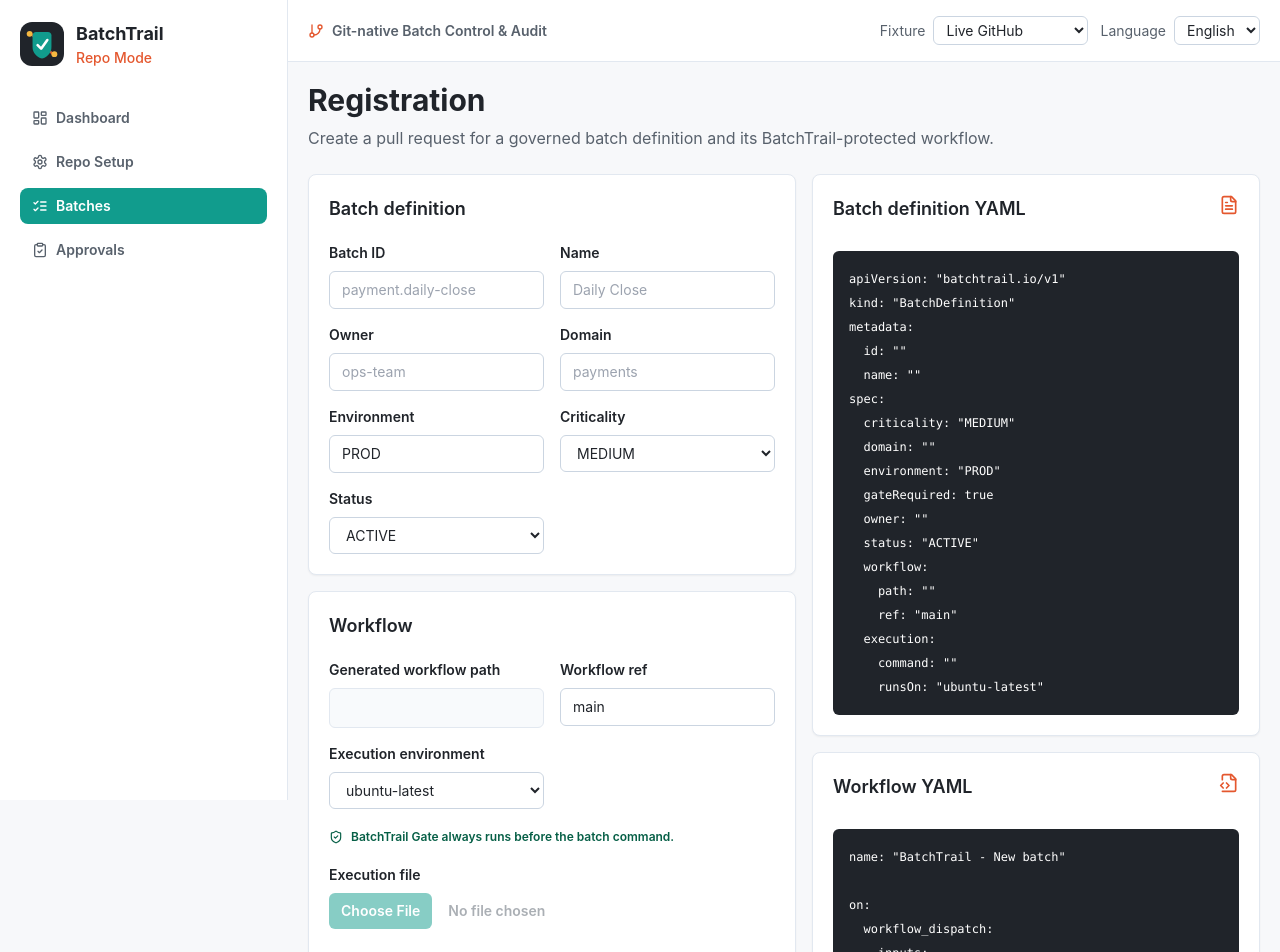
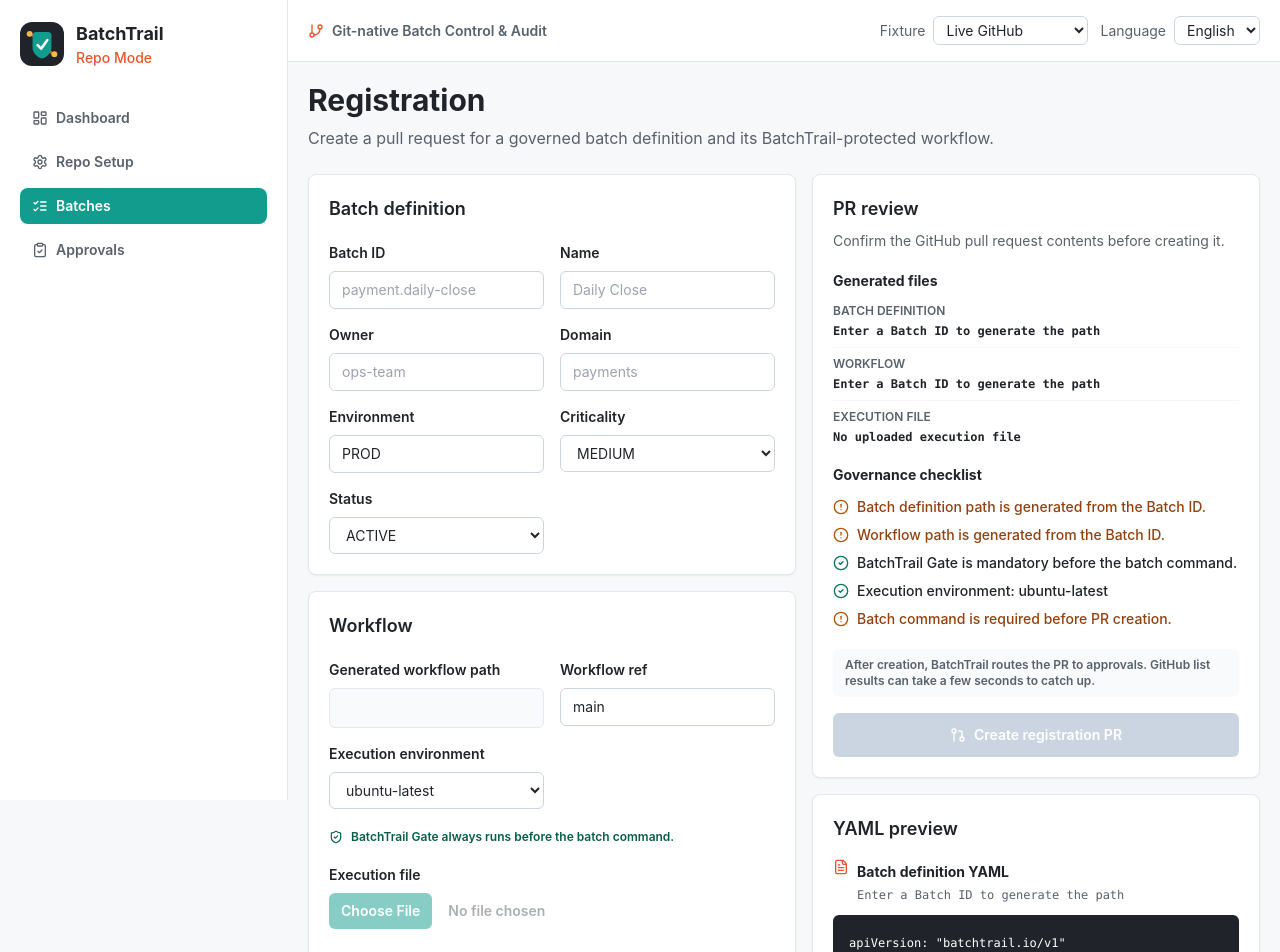
Before and after one commit to always0ne/batchplane, a React (Vite) app in the folder apps/web/: page /batches/new in a window 1280 px wide. Shown: the top 952 px of the page. Built offline with nearby package versions, Linux system fonts and the light colour scheme.

Commit message:
Add registration PR review panel

```diff
--- a/apps/web/src/features/registration/BatchRegistrationPage.tsx
+++ b/apps/web/src/features/registration/BatchRegistrationPage.tsx
@@ -2,9 +2,11 @@
   BatchStatus,
   Criticality,
   RepositoryPullRequest,
+  RunnerLabel,
 } from "@batchtrail/domain";
 import {
   AlertCircle,
+  CheckCircle2,
   FileCode2,
   FileText,
   GitPullRequest,
@@ -14,6 +16,7 @@
 import {
   type ChangeEvent,
   type FormEvent,
+  type ReactNode,
   useEffect,
   useMemo,
   useState,
@@ -392,42 +395,120 @@
         </div>
 
         <aside className="space-y-4">
+          <PullRequestReviewPanel
+            batchPath={batchPath}
+            canSubmit={canSubmit}
+            definition={definition}
+            missingFields={missingFields}
+            submissionState={submissionState}
+            uploadedFilePath={uploadedFilePath}
+            workflowPath={workflowPath}
+          />
+          <YamlPreviewPanel
+            batchPath={batchPath}
+            batchYaml={yaml}
+            workflowPath={workflowPath}
+            workflowYaml={generatedWorkflowYaml}
+          />
+        </aside>
+      </form>
+    </section>
+  );
+}
+
+function PullRequestReviewPanel({
+  batchPath,
+  canSubmit,
+  definition,
+  missingFields,
+  submissionState,
+  uploadedFilePath,
+  workflowPath,
+}: {
+  batchPath: string;
+  canSubmit: boolean;
+  definition: ReturnType<typeof toBatchDefinition>;
+  missingFields: string[];
+  submissionState: SubmissionState;
+  uploadedFilePath: string | null;
+  workflowPath: string;
+}) {
+  const { t } = useTranslation("registration");
+  const execution = definition.execution;
+
+  return (
     <article className="rounded-lg border border-slate-200 bg-white p-5 shadow-sm">
-            <div className="flex items-start justify-between gap-4">
       <div>
         <h2 className="text-lg font-semibold text-bt-graphite">
-                  {t("preview.title")}
+          {t("review.title")}
         </h2>
-                <p className="mt-2 break-all text-sm text-bt-muted">
-                  {batchPath}
+        <p className="mt-2 text-sm text-bt-muted">{t("review.subtitle")}</p>
+      </div>
+
+      <section className="mt-5">
+        <h3 className="text-sm font-bold text-bt-graphite">
+          {t("review.files.title")}
+        </h3>
+        <dl className="mt-3 divide-y divide-slate-100 text-sm">
+          <ReviewFileRow
+            label={t("review.files.batchDefinition")}
+            value={batchPath || t("review.files.pending")}
+          />
+          <ReviewFileRow
+            label={t("review.files.workflow")}
+            value={workflowPath || t("review.files.pending")}
+          />
+          <ReviewFileRow
+            label={t("review.files.executionFile")}
+            value={uploadedFilePath || t("review.files.noExecutionFile")}
+          />
+        </dl>
+      </section>
+
+      <section className="mt-5">
+        <h3 className="text-sm font-bold text-bt-graphite">
+          {t("review.checklist.title")}
+        </h3>
+        <ul className="mt-3 space-y-2 text-sm">
+          <ReviewCheckItem
+            ready={Boolean(batchPath)}
+            text={t("review.checklist.batchDefinitionPath")}
+          />
+          <ReviewCheckItem
+            ready={Boolean(workflowPath)}
+            text={t("review.checklist.workflowPath")}
+          />
+          <ReviewCheckItem
+            ready={definition.gateRequired}
+            text={t("review.checklist.gateRequired")}
+          />
+          <ReviewCheckItem
+            ready={!missingFields.includes("runnerLabel")}
+            text={
+              execution?.runsOn
+                ? t("review.checklist.runnerSelected", {
+                    runner: formatRunnerLabelDisplay(execution.runsOn),
+                  })
+                : t("review.checklist.runnerMissing")
+            }
+          />
+          <ReviewCheckItem
+            ready={!missingFields.includes("runCommand")}
+            text={
+              missingFields.includes("runCommand")
+                ? t("review.checklist.commandMissing")
+                : t("review.checklist.commandRecorded")
+            }
+          />
+        </ul>
+      </section>
+
+      <p className="mt-5 rounded-md bg-slate-50 px-3 py-2 text-xs font-semibold text-bt-muted">
+        {t("review.nextStep")}
       </p>
-              </div>
-              <FileText className="h-5 w-5 text-bt-git" aria-hidden="true" />
-            </div>
-            <pre className="mt-5 max-h-[32rem] overflow-auto rounded-md bg-bt-graphite p-4 text-xs leading-6 text-white">
-              <code>{yaml}</code>
-            </pre>
-          </article>
-
-          <article className="rounded-lg border border-slate-200 bg-white p-5 shadow-sm">
-            <div className="flex items-start justify-between gap-4">
-              <div>
-                <h2 className="text-lg font-semibold text-bt-graphite">
-                  {t("preview.workflowTitle")}
-                </h2>
-                <p className="mt-2 break-all text-sm text-bt-muted">
-                  {workflowPath}
-                </p>
-              </div>
-              <FileCode2 className="h-5 w-5 text-bt-git" aria-hidden="true" />
-            </div>
-            <pre className="mt-5 max-h-[32rem] overflow-auto rounded-md bg-bt-graphite p-4 text-xs leading-6 text-white">
-              <code>{generatedWorkflowYaml}</code>
-            </pre>
-          </article>
 
       <button
-            className="inline-flex w-full items-center justify-center gap-2 rounded-md bg-bt-control px-4 py-3 text-sm font-semibold text-white disabled:cursor-not-allowed disabled:bg-slate-300"
+        className="mt-4 inline-flex w-full items-center justify-center gap-2 rounded-md bg-bt-control px-4 py-3 text-sm font-semibold text-white disabled:cursor-not-allowed disabled:bg-slate-300"
         disabled={!canSubmit}
         type="submit"
       >
@@ -438,9 +519,108 @@
         )}
         {t("actions.createPullRequest")}
       </button>
-        </aside>
-      </form>
-    </section>
+    </article>
+  );
+}
+
+function ReviewFileRow({ label, value }: { label: string; value: string }) {
+  return (
+    <div className="grid gap-1 py-2 first:pt-0 last:pb-0">
+      <dt className="text-xs font-semibold uppercase text-bt-muted">{label}</dt>
+      <dd className="break-all font-mono text-xs font-semibold text-bt-graphite">
+        {value}
+      </dd>
+    </div>
+  );
+}
+
+function ReviewCheckItem({ ready, text }: { ready: boolean; text: string }) {
+  const Icon = ready ? CheckCircle2 : AlertCircle;
+
+  return (
+    <li
+      className={`flex items-start gap-2 ${
+        ready ? "text-bt-graphite" : "text-amber-800"
+      }`}
+    >
+      <Icon
+        className={`mt-0.5 h-4 w-4 shrink-0 ${
+          ready ? "text-emerald-700" : "text-amber-700"
+        }`}
+        aria-hidden="true"
+      />
+      <span className="font-medium">{text}</span>
+    </li>
+  );
+}
+
+function YamlPreviewPanel({
+  batchPath,
+  batchYaml,
+  workflowPath,
+  workflowYaml,
+}: {
+  batchPath: string;
+  batchYaml: string;
+  workflowPath: string;
+  workflowYaml: string;
+}) {
+  const { t } = useTranslation("registration");
+
+  return (
+    <article className="rounded-lg border border-slate-200 bg-white p-5 shadow-sm">
+      <h2 className="text-lg font-semibold text-bt-graphite">
+        {t("preview.title")}
+      </h2>
+      <div className="mt-4 divide-y divide-slate-100">
+        <PreviewDetails
+          icon={<FileText className="h-4 w-4 text-bt-git" aria-hidden />}
+          isOpen
+          path={batchPath || t("review.files.pending")}
+          title={t("preview.batchDefinitionTitle")}
+          yaml={batchYaml}
+        />
+        <PreviewDetails
+          icon={<FileCode2 className="h-4 w-4 text-bt-git" aria-hidden />}
+          path={workflowPath || t("review.files.pending")}
+          title={t("preview.workflowTitle")}
+          yaml={workflowYaml}
+        />
+      </div>
+    </article>
+  );
+}
+
+function PreviewDetails({
+  icon,
+  isOpen = false,
+  path,
+  title,
+  yaml,
+}: {
+  icon: ReactNode;
+  isOpen?: boolean;
+  path: string;
+  title: string;
+  yaml: string;
+}) {
+  return (
+    <details className="py-3 first:pt-0 last:pb-0" open={isOpen}>
+      <summary className="cursor-pointer list-none">
+        <div className="flex items-start gap-2">
+          {icon}
+          <div>
+            <span className="text-sm font-bold text-bt-graphite">{title}</span>
+            <p className="mt-1 break-all font-mono text-xs text-bt-muted">
+              {path}
+            </p>
+          </div>
+        </div>
+      </summary>
+      <pre className="mt-3 max-h-80 overflow-auto rounded-md bg-bt-graphite p-4 text-xs leading-6 text-white">
+        <code>{yaml}</code>
+      </pre>
+    </details>
   );
 }
 
@@ -638,3 +818,7 @@
 function buildExecutionFileCommand(path: string): string {
   return `chmod +x ${path}\n./${path}`;
 }
+
+function formatRunnerLabelDisplay(runsOn: RunnerLabel): string {
+  return Array.isArray(runsOn) ? runsOn.join(", ") : runsOn;
+}
--- a/apps/web/src/i18n/locales/en/registration.json
+++ b/apps/web/src/i18n/locales/en/registration.json
@@ -20,8 +20,32 @@
     "gateRequiredInline": "BatchTrail Gate always runs before the batch command."
   },
   "preview": {
-    "title": "Batch definition YAML",
+    "title": "YAML preview",
+    "batchDefinitionTitle": "Batch definition YAML",
     "workflowTitle": "Workflow YAML"
+  },
+  "review": {
+    "title": "PR review",
+    "subtitle": "Confirm the GitHub pull request contents before creating it.",
+    "files": {
+      "title": "Generated files",
+      "batchDefinition": "Batch definition",
+      "workflow": "Workflow",
+      "executionFile": "Execution file",
+      "noExecutionFile": "No uploaded execution file",
+      "pending": "Enter a Batch ID to generate the path"
+    },
+    "checklist": {
+      "title": "Governance checklist",
+      "batchDefinitionPath": "Batch definition path is generated from the Batch ID.",
+      "workflowPath": "Workflow path is generated from the Batch ID.",
+      "gateRequired": "BatchTrail Gate is mandatory before the batch command.",
+      "runnerSelected": "Execution environment: {{runner}}",
+      "runnerMissing": "Execution environment is required.",
+      "commandRecorded": "Batch command will be recorded in the batch definition.",
+      "commandMissing": "Batch command is required before PR creation."
+    },
+    "nextStep": "After creation, BatchTrail routes the PR to approvals. GitHub list results can take a few seconds to catch up."
   },
   "actions": {
     "createPullRequest": "Create registration PR",
--- a/apps/web/src/i18n/locales/ko/registration.json
+++ b/apps/web/src/i18n/locales/ko/registration.json
@@ -20,8 +20,32 @@
     "gateRequiredInline": "BatchTrail Gate는 업무 실행 명령 전에 항상 실행됩니다."
   },
   "preview": {
-    "title": "배치 정의 YAML",
+    "title": "YAML 미리보기",
+    "batchDefinitionTitle": "배치 정의 YAML",
     "workflowTitle": "Workflow YAML"
+  },
+  "review": {
+    "title": "PR 검토",
+    "subtitle": "GitHub Pull Request로 생성될 내용을 먼저 확인합니다.",
+    "files": {
+      "title": "생성 파일",
+      "batchDefinition": "배치 정의",
+      "workflow": "Workflow",
+      "executionFile": "실행 파일",
+      "noExecutionFile": "업로드된 실행 파일 없음",
+      "pending": "Batch ID를 입력하면 경로가 생성됩니다"
+    },
+    "checklist": {
+      "title": "통제 체크",
+      "batchDefinitionPath": "배치 정의 경로가 Batch ID 기준으로 생성됩니다.",
+      "workflowPath": "Workflow 경로가 Batch ID 기준으로 생성됩니다.",
+      "gateRequired": "BatchTrail Gate는 배치 명령 전에 반드시 실행됩니다.",
+      "runnerSelected": "실행 환경: {{runner}}",
+      "runnerMissing": "실행 환경은 필수입니다.",
+      "commandRecorded": "배치 명령이 배치 정의에 기록됩니다.",
+      "commandMissing": "PR 생성 전 배치 명령이 필요합니다."
+    },
+    "nextStep": "생성 후 BatchTrail은 PR을 승인함으로 라우팅합니다. GitHub 목록 반영에는 몇 초 지연이 있을 수 있습니다."
   },
   "actions": {
     "createPullRequest": "등록 PR 생성",
```
Also changed, not shown: apps/web/src/features/batches/BatchesPage.tsx (+1 -28 lines), apps/web/src/features/batches/batch-list-readiness.ts (added, +29 -0 lines), 3 other files (tests, documents, lock files or other folders). Lines whose indentation alone changed are shown as unchanged.
